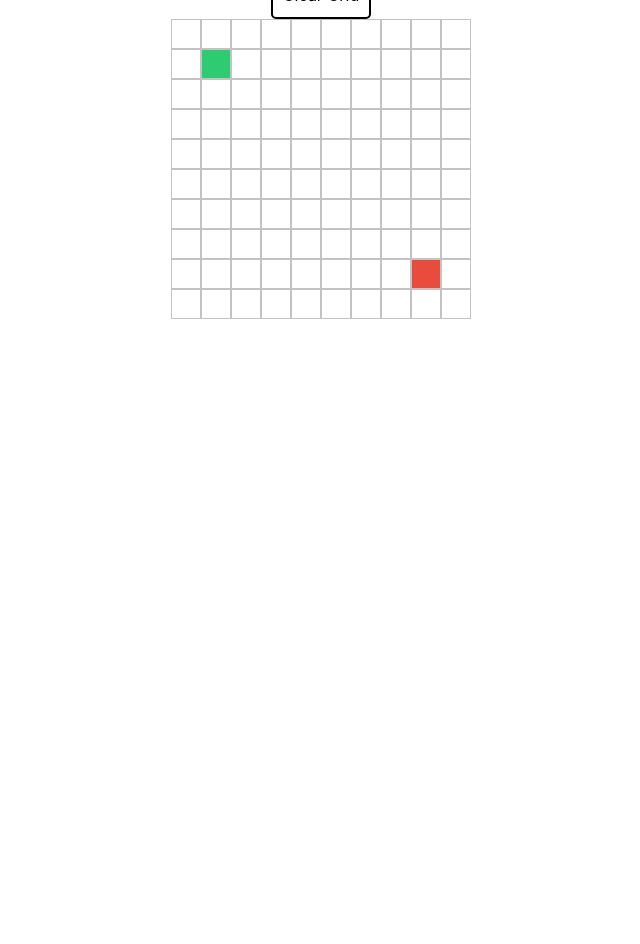
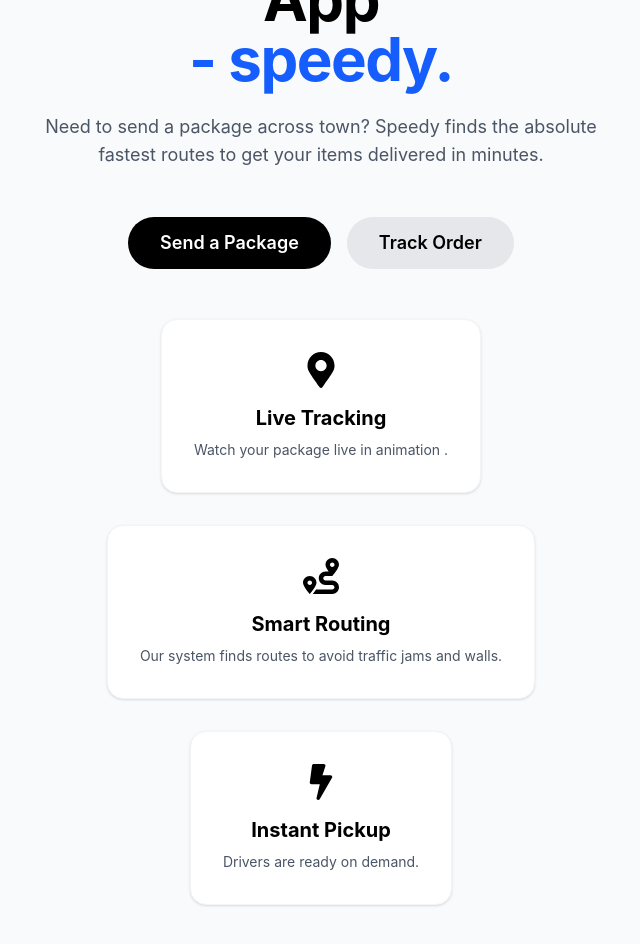
Before and after one commit to Sooraj44882/speedy, a React (Vite) app: page / in a window 1280 px wide. Shown: the part 240-1184 px from the top of the page, without its empty margins (319-959 px from the left). Before the commit the page ends 800 px from the top, so only its background shows below. Built offline with nearby package versions, Linux system fonts and the light colour scheme.

Commit message:
add routing and add home page with react icon

```diff
--- a/package.json
+++ b/package.json
@@ -13,6 +13,8 @@
     "@tailwindcss/vite": "^4.3.3",
     "react": "^19.3.1",
     "react-dom": "^19.3.1",
+    "react-icons": "^5.7.0",
+    "react-router-dom": "^7.18.4",
     "tailwindcss": "^4.3.3"
   },
   "devDependencies": {
--- a/src/App.jsx
+++ b/src/App.jsx
@@ -1,12 +1,27 @@
+import { BrowserRouter as Router, Routes, Route } from "react-router-dom";
+import Home from "./pages/Home";
 import Navbar from "./Components/Navbar";
 import Visualizer from "./Visualizer";
 
 const App = () => {
   return (
-    <div>
-      <Navbar/>
-      <Visualizer/>
-    </div>
+    <Router>
+      <div className="flex flex-col min-h-screen">
+        <Navbar />
+        <Routes>
+          <Route path="/" element={<Home />} />
+          <Route path="/map" element={<Visualizer />} />
+          <Route
+            path="/about"
+            element={
+              <div className="p-20 text-center text-2xl font-bold">
+
+              </div>
+            }
+          />
+        </Routes>
+      </div>
+    </Router>
   );
 };
 
--- /dev/null
+++ b/src/pages/Home.jsx
@@ -0,0 +1,64 @@
+import { Link } from "react-router-dom";
+import { FaMapMarkerAlt, FaRoute, FaBolt } from "react-icons/fa";
+
+const Home = () => {
+  return (
+    <div className="min-h-[90vh] bg-gray-50 font-sans flex flex-col items-center pt-20 px-6">
+      <div className="max-w-3xl text-center space-y-6">
+        <h1 className="text-4xl md:text-6xl font-bold text-black tracking-tight">
+          Fast Faster Fastest delivery App <br />
+          <span className="text-blue-600">- speedy.</span>
+        </h1>
+
+        <p className="text-lg text-gray-600 max-w-xl mx-auto">
+          Need to send a package across town? Speedy finds the absolute fastest
+          routes to get your items delivered in minutes.
+        </p>
+
+        <div className="flex justify-center gap-4 pt-6">
+          <Link
+            to="/map"
+            className="bg-black text-white px-8 py-3 rounded-full font-semibold text-lg hover:bg-gray-800 transition-colors"
+          >
+            Send a Package
+          </Link>
+          <button className="bg-gray-200 text-black px-8 py-3 rounded-full font-semibold text-lg hover:bg-gray-300 transition-colors">
+            Track Order
+          </button>
+        </div>
+      </div>
+
+      <div className="mt-24 grid grid-cols-1 md:grid-cols-3 gap-8 max-w-5xl w-full pb-16">
+        <div className="bg-white p-8 rounded-2xl shadow-sm border border-gray-100 text-center flex flex-col items-center">
+          <div className="mb-4 text-black">
+            <FaMapMarkerAlt className="text-4xl" />
+          </div>
+          <h3 className="text-xl font-bold mb-2 text-black">Live Tracking</h3>
+          <p className="text-gray-600 text-sm">
+            Watch your package live in animation .
+          </p>
+        </div>
+
+        <div className="bg-white p-8 rounded-2xl shadow-sm border border-gray-100 text-center flex flex-col items-center">
+          <div className="mb-4 text-black">
+            <FaRoute className="text-4xl" />
+          </div>
+          <h3 className="text-xl font-bold mb-2 text-black">Smart Routing</h3>
+          <p className="text-gray-600 text-sm">
+            Our system finds routes to avoid traffic jams and walls.
+          </p>
+        </div>
+
+        <div className="bg-white p-8 rounded-2xl shadow-sm border border-gray-100 text-center flex flex-col items-center">
+          <div className="mb-4 text-black">
+            <FaBolt className="text-4xl" />
+          </div>
+          <h3 className="text-xl font-bold mb-2 text-black">Instant Pickup</h3>
+          <p className="text-gray-600 text-sm">Drivers are ready on demand. </p>
+        </div>
+      </div>
+    </div>
+  );
+};
+
+export default Home;
```
Also changed, not shown: 1 other file (tests, documents, lock files or other folders).
